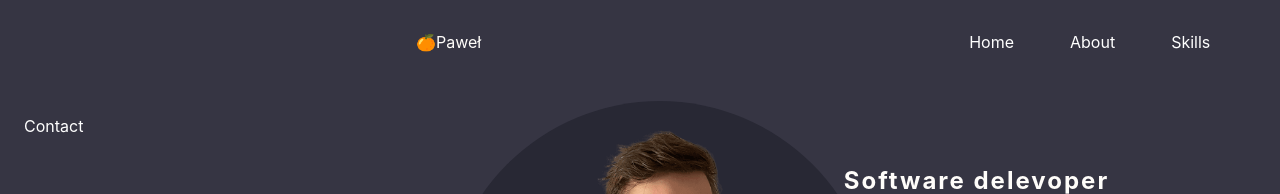
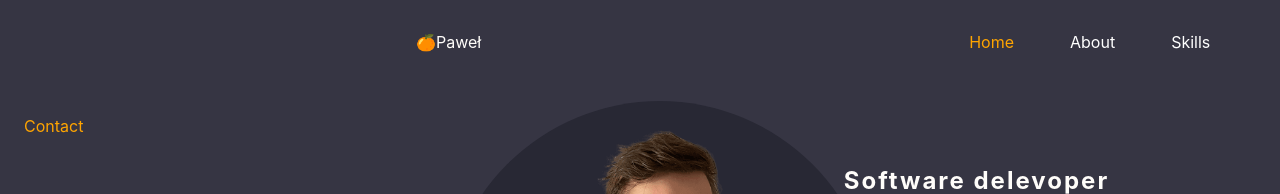
Before and after one commit to himokkk/Portfolio, a React (Create React App) app in the folder ui/: page / in a window 1280 px wide. Shown: the top 194 px of the page. Built offline with nearby package versions, Linux system fonts and the light colour scheme.

Commit message:
Improved section detection mechanism

```diff
--- a/ui/src/components/NavBar.tsx
+++ b/ui/src/components/NavBar.tsx
@@ -1,8 +1,9 @@
-import React, { useRef } from 'react';
+import React, { useRef, useEffect, useState } from 'react';
 import { useNavigate } from 'react-router-dom';
 
 import '../css/basic.css';
 import '../css/navbar.css';
+
 
 interface Props {
     homeRef?: React.RefObject<HTMLDivElement>;
@@ -38,14 +39,51 @@ const NavBar = ((props: Props) => {
             behavior: 'instant' as ScrollBehavior,
         });
     })
+
+    const [isHome, setIsHome] = useState<Boolean>(false);
+    const [isContact, setIsContact] = useState<Boolean>(false);
+
+    useEffect(() => {
+        window.addEventListener('scroll', handleScroll);
+        return () => window.removeEventListener('scroll', handleScroll);
+    }, []);
+
+    const handleScroll = () => {
+        if(props.homeRef) {
+            checkDivVisibility(props.homeRef, setIsHome);
+        }
+        if(props.contactRef) {
+            checkDivVisibility(props.contactRef, setIsContact);
+        }
+    };
+
+    const checkDivVisibility = (ref: React.RefObject<HTMLDivElement>, setValue: React.Dispatch<React.SetStateAction<Boolean>>) => {
+        const observer = new IntersectionObserver(
+            ([entry]) => {
+                setTimeout(() => {
+                    setValue(entry.isIntersecting);
+                }, 50);
+            },
+            { rootMargin: '10px', threshold: 1.0 } // Set threshold to 1.0 to detect when div is fully in view
+        );
+
+        if (ref.current) {
+            observer.observe(ref.current);
+        }
+
+        return () => {
+            observer.unobserve(ref.current as HTMLDivElement);
+        };
+    };
+
     return (
         <div className="navbar prevent-select">
             <a href="/">
            <div className="navbar-button float-left" id="nameButton" onClick={home_scroll}>🍊Paweł</div> </a>
-           <div className="navbar-button float-left" id="homeButton" onClick={home_scroll}>Home</div>
+           <div className={`navbar-button float-left ${isHome ? " color-orange" : " "}`} id="homeButton" onClick={home_scroll}>Home</div>
            <div className="navbar-button float-left" id="aboutButton">About</div>
            <div className="navbar-button float-left" id="skillsButton">Skills</div>
-           <div className="navbar-button float-left" id="contactButton" onClick={contact_scroll}>Contact</div>
+           <div className={`navbar-button float-left ${isContact ? " color-orange" : " "}`} id="contactButton" onClick={contact_scroll}>Contact</div>
            <div className="clear-both"></div>
         </div>
     )
--- a/ui/src/css/navbar.css
+++ b/ui/src/css/navbar.css
@@ -25,3 +25,7 @@
 #aboutButton {
 
 }
+
+.color-orange{
+    color: orange;
+}
--- a/ui/src/pages/HomePage.tsx
+++ b/ui/src/pages/HomePage.tsx
@@ -26,7 +26,6 @@ const HomePage: React.FC = (() => {
     const slack_url = "https://slack.com/";
 
     return (
-
         <div className="content clear-both">
             <NavBar homeRef={homeRef} contactRef={contactRef}/>
             <div id="introduction" ref={homeRef}>
```
